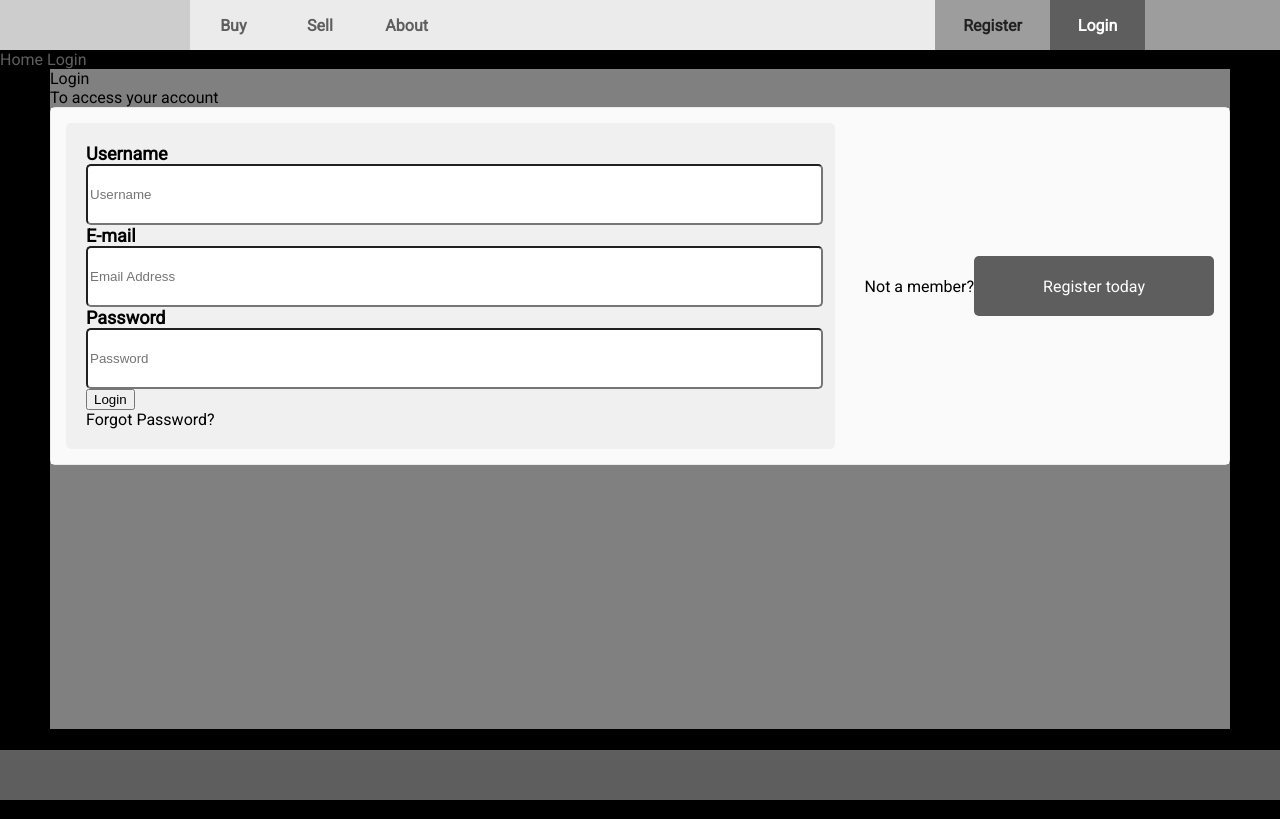
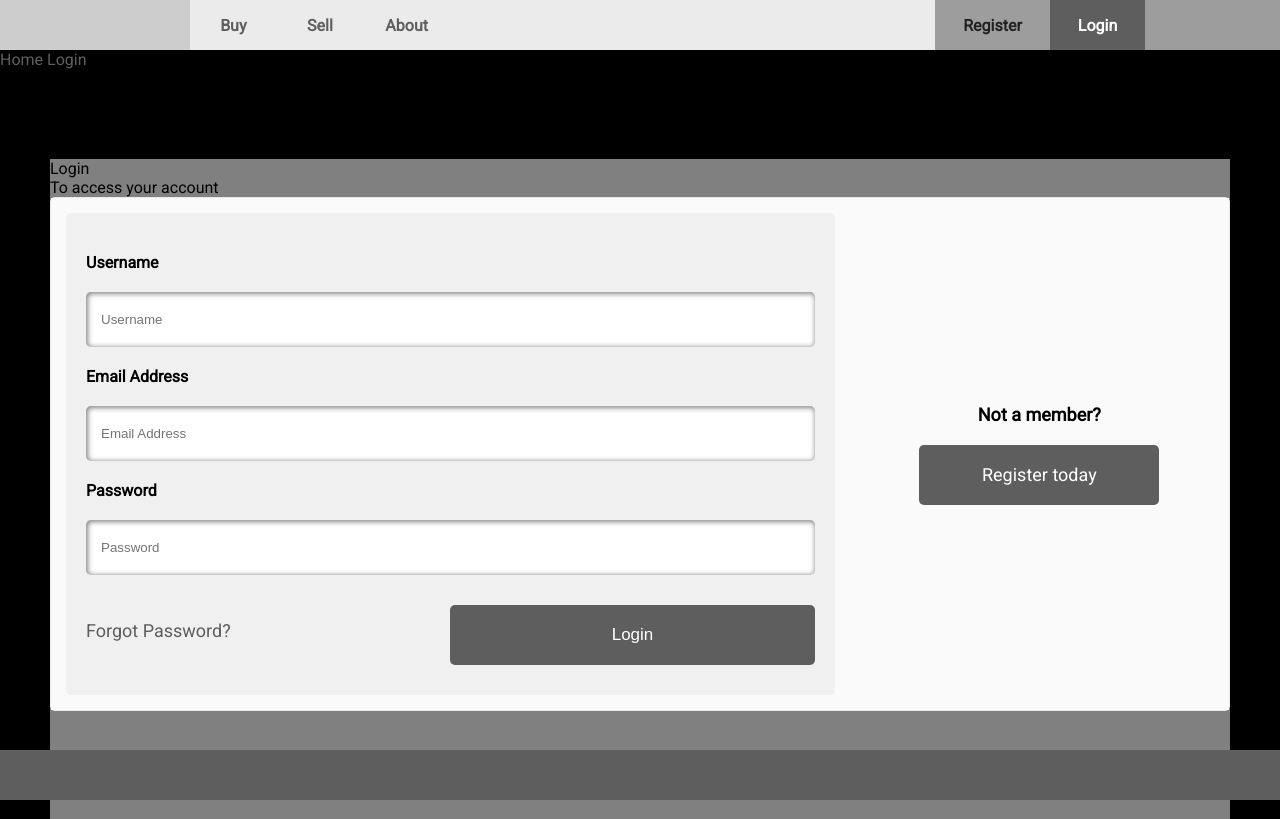
Before and after one commit to AdrianNizio/idee_test, a website: page index.html in a window 1280 px wide. Drawn offline with Linux system fonts and the light colour scheme.

Commit message:
Updates to form styles.

```diff
--- a/index.html
+++ b/index.html
@@ -53,28 +53,35 @@
                 <div class="idee-test-login-form-left">
                     <form action="">
                         <div>
-                            <label for="uname"><b>Username</b></label>
+                            <div class="idee-test-labels"><b>Username</b></div>
                             <input type="text" placeholder="Username" name="uname" required>
                         </div>
 
                         <div>
-                            <label for="email"><b>E-mail</b></label>
+                            <div class="idee-test-labels"><b>Email Address</b></div>
                             <input type="text" placeholder="Email Address" name="email" required>
                         </div>
 
                         <div>
-                            <label for="psw"><b>Password</b></label>
+                            <div class="idee-test-labels"><b>Password</b></div>
                             <input type="password" placeholder="Password" name="psw" required>
                         </div>
 
+                        <div class="idee-test-button-wrapper">
+                            <div class="idee-test-button-left">
+                                <a href="google.com"><div>Forgot Password?</div></a>
+                            </div>
+                            <div class="idee-test-button-right">
+                                <button class="idee-test-submit-button" type="submit">Login</button>
+                            </div>
+                        </div>
 
-                        <button type="submit">Login</button>
-                        <div>Forgot Password?</div>
+
                     </form>
                 </div>
                 <div class="idee-test-login-form-right">
-                    <div>Not a member?</div>
-                    <a href="google.com"><div>Register today</div></a>
+                    <div class="idee-test-login-form-right-member">Not a member?</div>
+                    <div><a href="google.com">Register today</a></div>
                 </div>
                 <div id="parallelogram"></div>
             </div>
--- a/source/main.scss
+++ b/source/main.scss
@@ -93,6 +93,7 @@ nav{
 }
 .idee-test-form-wrapper{
     display: flex;
+    border:1px #eaeaea solid;
 }
 section,.idee-test-login-form-right{
     display: flex;
@@ -103,6 +104,7 @@ section,.idee-test-login-form-right{
     width:1180px;
     height:660px;
     background-color: grey;
+    margin-top:90px;
 }
 .idee-test-login-form-left{
     background-color: #fafafa;
@@ -113,16 +115,23 @@ form{
     background-color: #f0f0f0;
     padding:20px;
 }
+.idee-test-labels{
+    padding: 20px 0;
+}
 label{
     font-size: 18px;
 }
 input{
+    box-shadow: 1px 1px 5px 1px#888 inset;
+    -webkit-box-shadow: 1px 1px 5px 1px#888 inset;
+    -moz-box-shadow: 1px 1px 5px 1px#888 inset;
+    border:none;
     height:55px;
     width:100%;
+    padding: 5px 15px;
+    box-sizing: border-box;
 }
-.idee-test-form-wrapper{
-    border:1px #eaeaea solid;
-}
+
 input,form,.idee-test-form-wrapper{
     border-radius: 5px;
 }
@@ -134,7 +143,7 @@ input,form,.idee-test-form-wrapper{
     position: absolute;
     right: 25%;
     background: red;
-  }
+}
 #active{
     color:white;
     background-color: #5e5e5e;
@@ -142,8 +151,23 @@ input,form,.idee-test-form-wrapper{
 .idee-test-login-form-right{
     width:380px;
     background-color: #fafafa;
+    flex-direction: column;
+}
+.idee-test-login-form-right-member{
+    margin-bottom:20px;
+    font-weight: 800;
+    font-size:18px;
+}
+.idee-test-login-form-right div{
+    width:100%;
+    flex-direction: column;
+    display: flex;
+    align-items: center;
+    justify-content: center;
 }
 .idee-test-login-form-right a{
+    font-size:18px;
+    font-weight: 500;
     display: flex;
     align-items: center;
     justify-content: center;
@@ -153,3 +177,38 @@ input,form,.idee-test-form-wrapper{
     height:60px;
     background-color: #5e5e5e;
 }
+
+.idee-test-submit-button{
+    background-color:#5e5e5e;
+    border:none;
+	border-radius:5px;
+	cursor:pointer;
+	color:#ffffff;
+	font-size:17px;
+    width:400px;
+    height:60px;
+	text-decoration:none;
+}
+.idee-test-button-right{
+    margin-top:30px;
+    margin-bottom:10px;
+    display:flex;
+    justify-content: flex-end;
+}
+.idee-test-submit-button:hover, .idee-test-login-form-right a:hover {
+	background-color:rgb(121, 121, 121);
+}
+
+.idee-test-button-wrapper{
+    display: flex;
+    align-items: center;
+
+}
+.idee-test-button-right,.idee-test-button-left{
+    width:50%;
+}
+.idee-test-button-left{
+    font-size:18px;
+    color:#868686;
+    padding-top: 10px;
+}
```
Also changed, not shown: styles/styles.css.
